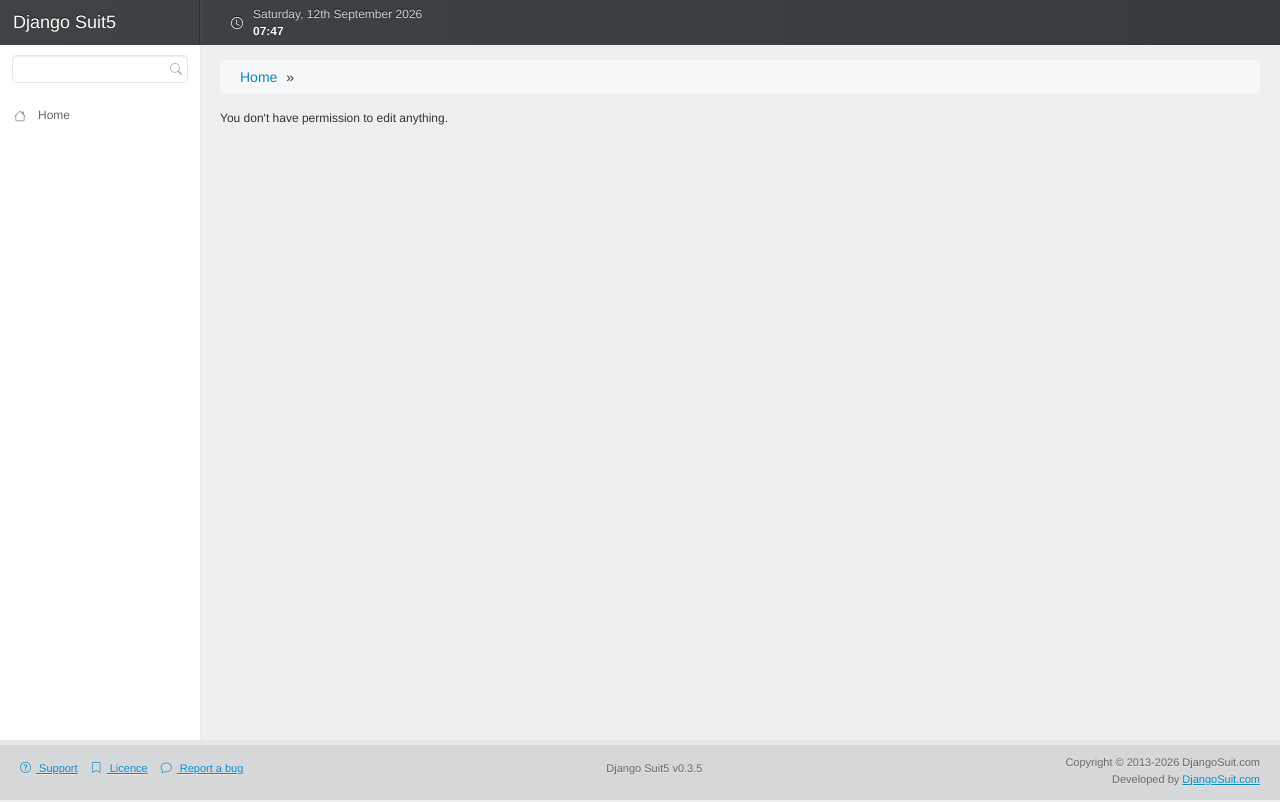
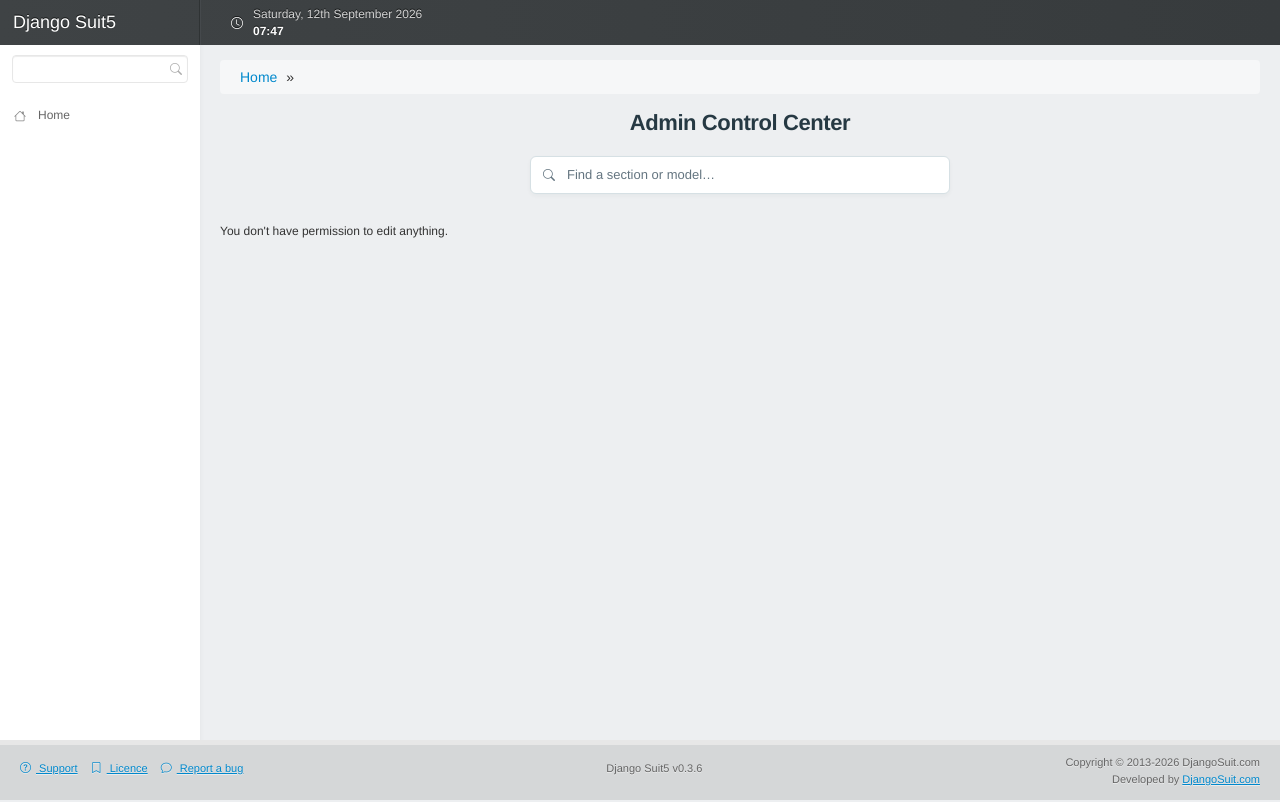
Before and after one commit to navedr/django-suit5, a Django app: template suit5/templates/admin/app_index.html in a window 1280 px wide. Run offline with Django 5.2, Linux system fonts and the light colour scheme; the template is opened without the code that fills it, so the values that code supplies are empty; some libraries are stand-ins or nearby versions.

Commit message:
Add responsive admin control center with collapsible searchable sections

```diff
--- a/suit5/__init__.py
+++ b/suit5/__init__.py
@@ -1 +1 @@
-VERSION = '0.3.5'
+VERSION = '0.3.6'
--- /dev/null
+++ b/suit5/static/suit5/js/dashboard.js
@@ -0,0 +1,29 @@
+(function () {
+    'use strict';
+    var input = document.getElementById('dashboard-filter');
+    if (!input) return;
+    var cards = Array.from(document.querySelectorAll('#content-main .dashboard-app'));
+    var status = document.getElementById('dashboard-filter-status');
+    var previousOpen = null;
+    input.addEventListener('input', function () {
+        var query = input.value.trim().toLocaleLowerCase();
+        if (query && !previousOpen) previousOpen = cards.map(function (card) { return card.open; });
+        var matches = 0;
+        cards.forEach(function (card, index) {
+            var sectionMatches = card.querySelector('.dashboard-app-name').textContent.toLocaleLowerCase().includes(query);
+            var visibleRows = 0;
+            card.querySelectorAll('tr').forEach(function (row) {
+                var label = row.querySelector('th');
+                var match = !query || sectionMatches || (label && label.textContent.toLocaleLowerCase().includes(query));
+                row.hidden = !match;
+                if (match) visibleRows++;
+            });
+            card.hidden = !!query && !sectionMatches && !visibleRows;
+            if (!card.hidden) matches++;
+            if (query) card.open = !card.hidden;
+            else if (previousOpen) card.open = previousOpen[index];
+        });
+        status.hidden = !query || matches > 0;
+        if (!query) previousOpen = null;
+    });
+})();
--- a/suit5/static/suit5/scss/_responsive.scss
+++ b/suit5/static/suit5/scss/_responsive.scss
@@ -102,12 +102,6 @@
     display: none;
   }
 
-  .dashboard #content #content-main {
-    float: none;
-    display: table;
-    margin-left: auto;
-    margin-right: auto;
-  }
   .form-horizontal .control-group {
     .control-label {
       min-width: auto;
--- a/suit5/static/suit5/scss/suit.scss
+++ b/suit5/static/suit5/scss/suit.scss
@@ -601,3 +601,5 @@ textarea {
 // Print styles
 @import 'print';
 @import "responsive";
+
+@import "ui/dashboard";
--- /dev/null
+++ b/suit5/static/suit5/scss/ui/_dashboard.scss
@@ -0,0 +1,148 @@
+// A compact, centered directory of the admin's available sections.
+.dashboard {
+    --dashboard-border: #d6e0e4;
+    --dashboard-accent: #36778e;
+    --dashboard-panel: #fff;
+    --dashboard-ink: #263943;
+    --dashboard-muted: #647580;
+}
+
+[data-bs-theme="dark"] .dashboard,
+.dashboard[data-bs-theme="dark"] {
+    --dashboard-border: #3a4258;
+    --dashboard-accent: #89bed0;
+    --dashboard-panel: #22263b;
+    --dashboard-ink: #e3e9f0;
+    --dashboard-muted: #a2aebd;
+}
+
+.dashboard #content .dashboard-header {
+    max-width: 1120px;
+    margin: 8px auto 28px;
+    text-align: center;
+
+    h1 {
+        margin: 0 0 18px;
+        font-family: "Helvetica Neue", Helvetica, Arial, sans-serif;
+        font-size: 22px;
+        line-height: 1.3;
+        font-weight: 600;
+        letter-spacing: -.4px;
+        color: var(--dashboard-ink);
+        text-shadow: none;
+    }
+}
+
+.dashboard-search {
+    position: relative;
+    width: 420px;
+    max-width: 100%;
+    margin: auto;
+
+    > i {
+        position: absolute;
+        top: 50%;
+        left: 13px;
+        transform: translateY(-50%);
+        color: var(--dashboard-muted);
+        pointer-events: none;
+    }
+
+    #dashboard-filter {
+        width: 100%;
+        height: 38px;
+        padding: 8px 12px 8px 36px;
+        border: 1px solid var(--dashboard-border);
+        border-radius: 6px;
+        background: var(--dashboard-panel);
+        color: var(--dashboard-ink);
+        box-shadow: 0 2px 4px rgba(20, 40, 50, .04);
+        font-size: 13px;
+        &::placeholder { color: var(--dashboard-muted); }
+        &:focus {
+            border-color: var(--dashboard-accent);
+            box-shadow: 0 0 0 2px var(--suit-nav-hover-bg);
+        }
+    }
+}
+
+.dashboard #content #content-main {
+    display: grid;
+    grid-template-columns: repeat(auto-fill, minmax(min(100%, 300px), 1fr));
+    align-items: start;
+    gap: 12px;
+    float: none;
+    width: 100%;
+    max-width: 1120px;
+    margin: 0 auto;
+}
+
+.dashboard-app {
+    min-width: 0;
+    border: 1px solid var(--dashboard-border);
+    border-radius: 6px;
+    background: var(--dashboard-panel);
+    overflow: hidden;
+
+    > summary {
+        display: grid;
+        grid-template-columns: minmax(0, 1fr) auto 12px;
+        align-items: center;
+        gap: 12px;
+        min-height: 62px;
+        padding: 12px 16px;
+        list-style: none;
+        color: var(--dashboard-ink);
+        font-size: 13px;
+        line-height: 18px;
+        font-weight: 600;
+        cursor: pointer;
+        &::-webkit-details-marker { display: none; }
+        &:hover { background: var(--suit-nav-hover-bg); }
+        &:focus-visible { outline: 2px solid var(--dashboard-accent); outline-offset: -2px; }
+        > i { font-size: 11px; color: var(--dashboard-muted); }
+    }
+
+    &[open] > summary {
+        border-bottom: 1px solid var(--dashboard-border);
+        color: var(--dashboard-accent);
+        > i { transform: rotate(90deg); }
+    }
+
+    .dashboard-app-count {
+        font-family: ui-monospace, SFMono-Regular, Consolas, monospace;
+        font-size: 11px;
+        font-weight: 400;
+        color: var(--dashboard-muted);
+        border-left: 1px solid var(--dashboard-border);
+        padding-left: 12px;
+    }
+
+    > .module { margin: 0; border: 0; }
+}
+
+.dashboard #content-main .dashboard-app .table-overview {
+    width: 100%;
+    min-width: 0;
+    margin: 0;
+    border: 0;
+    box-shadow: none;
+    th, td { padding: 9px 12px; font-size: 12px; }
+    th { font-weight: 500; overflow-wrap: anywhere; }
+    td { width: 1%; white-space: nowrap; }
+}
+
+.dashboard-app[hidden],
+.dashboard-app tr[hidden] { display: none !important; }
+
+#dashboard-filter-status {
+    text-align: center;
+    color: var(--dashboard-muted);
+    padding: 16px;
+}
+
+@media (max-width: 575px) {
+    .dashboard #content .dashboard-header { margin-top: 4px; margin-bottom: 20px; }
+    .dashboard #content .dashboard-header h1 { font-size: 20px; }
+    .dashboard #content #content-main { gap: 10px; }
+}
--- a/suit5/templates/admin/index.html
+++ b/suit5/templates/admin/index.html
@@ -10,17 +10,32 @@
 {% block bodyclass %}dashboard{% endblock %}
 
 {% block breadcrumbs %}{% endblock %}
+{% block content_title %}{% endblock %}
 
 {% block content %}
+  <header class="dashboard-header">
+    <h1>{% trans "Admin Control Center" %}</h1>
+    <div class="dashboard-search">
+      <i class="bi bi-search" aria-hidden="true"></i>
+      <label class="visually-hidden" for="dashboard-filter">{% trans "Filter sections and models" %}</label>
+      <input type="search" id="dashboard-filter" placeholder="{% trans 'Find a section or model…' %}" autocomplete="off" aria-controls="content-main">
+    </div>
+  </header>
+  <p id="dashboard-filter-status" role="status" aria-live="polite" hidden>{% trans "No matches. Try another name or clear the filter." %}</p>
   <div id="content-main">
     {% block before_app_list %}{% endblock %}
     {% if app_list %}
       {% block app_list %}
       {% for app in app_list %}
         {% block app_list_item %}
+        <details class="dashboard-app">
+          <summary>
+            <span class="dashboard-app-name">{% trans app.name %}</span>
+            <span class="dashboard-app-count" aria-label="{% blocktrans count total=app.models|length %}{{ total }} model{% plural %}{{ total }} models{% endblocktrans %}">{{ app.models|length }}</span>
+            <i class="bi bi-chevron-right" aria-hidden="true"></i>
+          </summary>
         <div class="module">
           <table class="table-overview applist" summary="{% blocktrans with name=app.name %}Models available in the {{ name }} application.{% endblocktrans %}">
-            <caption><a href="{{ app.app_url }}" class="section">{% trans app.name %}</a></caption>
             {% for model in app.models %}
               {% block model_list_item %}
               <tr>
```
Also changed, not shown: other parts of suit5/templates/admin/index.html (+3 -53 lines), suit5/static/suit5/css/suit.css, 1 other file.
